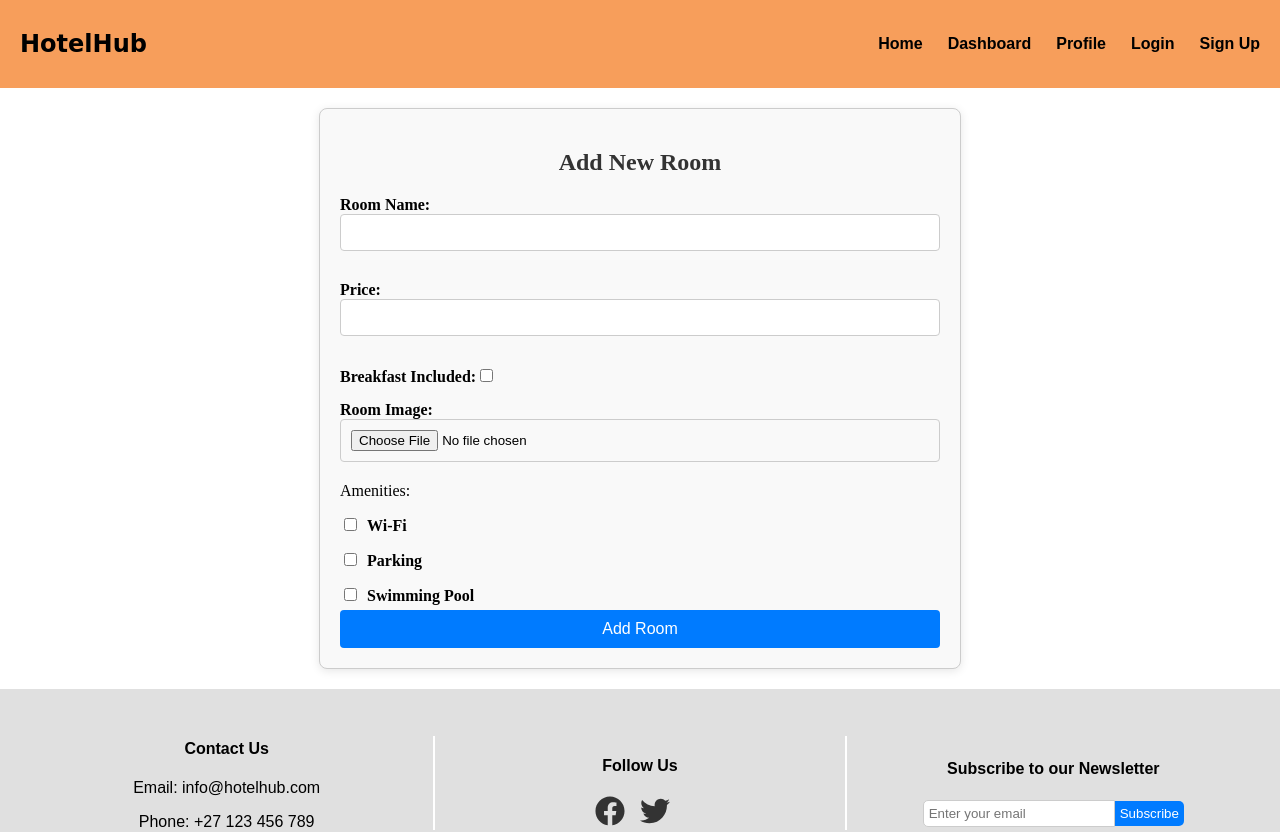
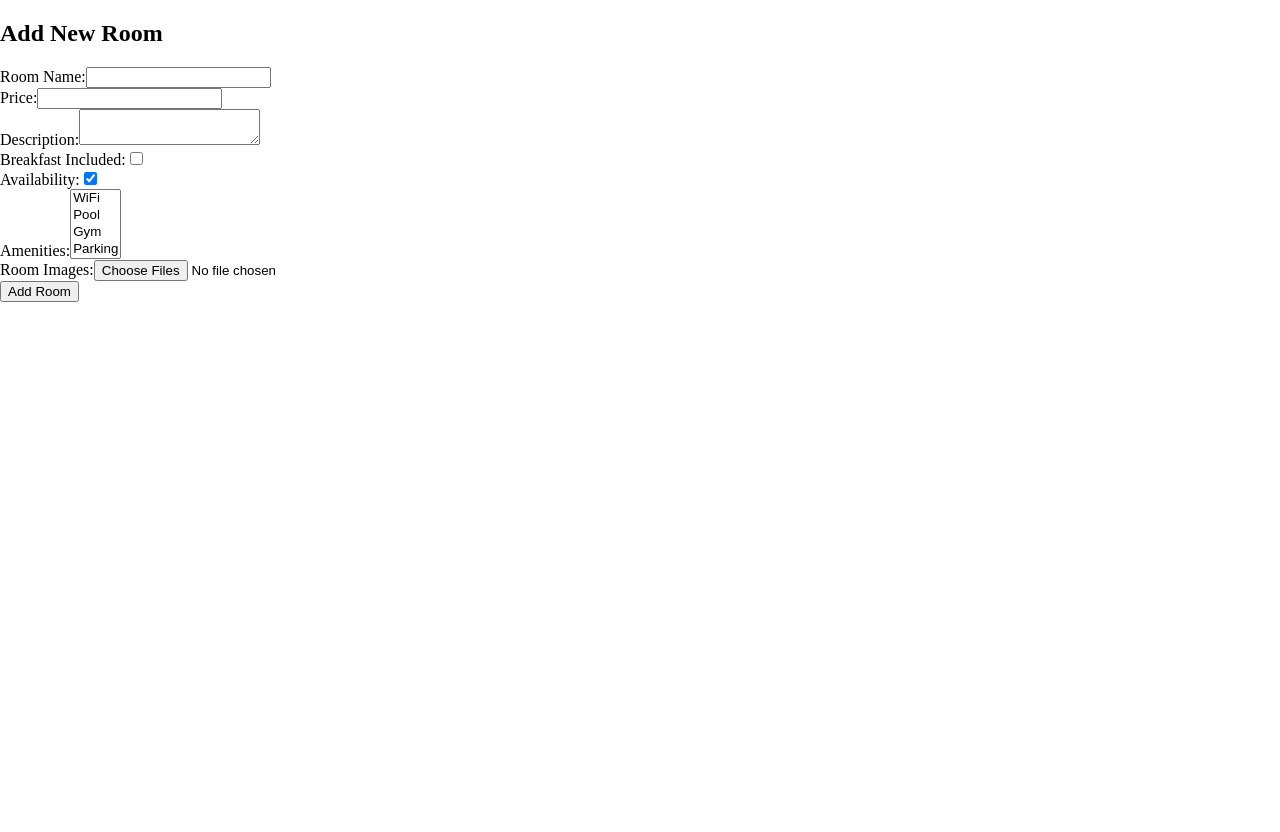
Before and after one commit to Siphe23/Admin-hotel-app, a React (Create React App) app: page /adminprofile in a window 1280 px wide. Shown: the top 832 px of the page. After the commit the page ends 800 px from the top, so only its background shows below. Built offline with nearby package versions, Linux system fonts and the light colour scheme.

Commit message:
added fiele an Updated some of the files

```diff
--- a/src/Firebase/firebase.js
+++ b/src/Firebase/firebase.js
@@ -1,10 +1,12 @@
+// Import the functions you need from the SDKs you need
+import { initializeApp } from "firebase/app";
+import { getAuth } from "firebase/auth"; // Import Auth
+import { getFirestore } from "firebase/firestore"; // Import Firestore
+import { getStorage } from "firebase/storage"; // Import Storage
+// You can import analytics if you decide to use it later
+// import { getAnalytics } from "firebase/analytics";
 
-import { initializeApp } from "firebase/app";
-import { getAuth } from "firebase/auth";
-import { getFirestore } from "firebase/firestore";
-import { getStorage } from "firebase/storage";
-
-
+// Your web app's Firebase configuration
 const firebaseConfig = {
   apiKey: "AIzaSyB35zqc99O83jS6NZHsYXFpL8wOQ3djxRg",
   authDomain: "hotel-booking-app-a083a.firebaseapp.com",
@@ -12,14 +14,19 @@ const firebaseConfig = {
   storageBucket: "hotel-booking-app-a083a.appspot.com",
   messagingSenderId: "386005281931",
   appId: "1:386005281931:web:6e2a5b475b9383f341b88e",
-  measurementId: "G-SJE0KBMDPC",
+  measurementId: "G-SJE0KBMDPC"
 };
 
-
+// Initialize Firebase
 const app = initializeApp(firebaseConfig);
 
-const auth = getAuth(app);
-const db = getFirestore(app);
-const storage = getStorage(app);
+// Initialize Firebase services
+const auth = getAuth(app); // Initialize Auth
+const db = getFirestore(app); // Initialize Firestore
+const storage = getStorage(app); // Initialize Storage
 
+// You can initialize analytics if you need it
+// const analytics = getAnalytics(app);
+
+// Export the necessary Firebase services
 export { auth, db, storage };
--- a/src/Pages/AdminLogin.js
+++ b/src/Pages/AdminLogin.js
@@ -1,38 +1,23 @@
-import React, { useEffect, useState } from 'react';
-import { useNavigate } from 'react-router-dom';
-import { useSelector, useDispatch } from 'react-redux';
-import { login as loginAction } from '../redux/authSlice';
+import React, { useState } from 'react';
+import { useNavigate, Link } from 'react-router-dom';
 import Navbar from '../components/Navbar';
 import Footer from '../components/Footer';
+import { auth } from '../Firebase/firebase';
+import { signInWithEmailAndPassword } from 'firebase/auth';
+import { useDispatch } from 'react-redux';
+import { login } from '../redux/authSlice';
 import '../assets/auth.css';
 
-import '../assets/footer.css';
-
-import { auth } from '../Firebase/firebase';
-import { signInWithEmailAndPassword } from 'firebase/auth';
-
-const AdminLogin = () => {
-  const navigate = useNavigate();
+function AdminLogin() {
   const dispatch = useDispatch();
-  const isAuthenticated = useSelector((state) => state.auth.isAuthenticated);
-  const userRole = useSelector((state) => state.auth.userRole);
+  const navigate = useNavigate(); // Initialize useNavigate
   const [loginDetails, setLoginDetails] = useState({
     email: '',
-    password: '',
-    userType: 'admin',
+    password: ''
   });
-  const [loading, setLoading] = useState(false);
-  const [error, setError] = useState('');
-
-  useEffect(() => {
-    if (isAuthenticated) {
-      if (userRole === 'admin') {
-        navigate('/admindashboard');
-      } else {
-        navigate('/adminhome');
-      }
-    }
-  }, [isAuthenticated, userRole, navigate]);
+  const [errorMessage, setErrorMessage] = useState('');
+  const [successMessage, setSuccessMessage] = useState('');
+  const [loading, setLoading] = useState(false); // Add loading state
 
   const handleLoginChange = (e) => {
     const { id, value } = e.target;
@@ -41,47 +26,37 @@ const AdminLogin = () => {
 
   const handleLoginSubmit = async (e) => {
     e.preventDefault();
-    setLoading(true);
-    setError('');
-
-    console.log("Login Details:", loginDetails);
+    setLoading(true); // Set loading to true
+    setErrorMessage('');
+    setSuccessMessage('');
 
     try {
-      const userCredential = await signInWithEmailAndPassword(auth, loginDetails.email, loginDetails.password);
+      const userCredential = await signInWithEmailAndPassword(
+        auth,
+        loginDetails.email,
+        loginDetails.password
+      );
       const user = userCredential.user;
 
-      dispatch(loginAction({ role: loginDetails.userType, uid: user.uid }));
+      // Dispatch the login action with user data or role
+      dispatch(login({ role: 'admin' })); // Adjust according to your user type handling
+      setSuccessMessage('Login successful!');
 
-      if (loginDetails.userType === 'admin') {
-        navigate('/admindashboard');
-      } else {
-        navigate('/adminhome');
-      }
+      // Redirect to the admin dashboard
+      navigate('/admindashboard'); // Redirect here
+
     } catch (error) {
-      console.error('Error during login: ', error);
-      setError(getErrorMessage(error.code));
+      console.error('Error logging in: ', error);
+      setErrorMessage(error.message);
     } finally {
-      setLoading(false);
-    }
-  };
-
-  const getErrorMessage = (code) => {
-    switch (code) {
-      case 'auth/user-not-found':
-        return 'No user found with this email.';
-      case 'auth/wrong-password':
-        return 'Incorrect password. Please try again.';
-      default:
-        return 'Login failed. Please check your credentials.';
+      setLoading(false); // Reset loading state
     }
   };
 
   return (
     <>
       <Navbar />
-      <div className="login-container">
-        <h2>Admin Login</h2>
-        {error && <div className="error-message">{error}</div>}
+      <h2>Login to your account</h2>
       <form className="login-form" onSubmit={handleLoginSubmit}>
         <input
           type="email"
@@ -90,8 +65,6 @@ const AdminLogin = () => {
           onChange={handleLoginChange}
           placeholder="Enter your email"
           required
-            disabled={loading}
-            aria-label="Email"
         />
         <input
           type="password"
@@ -100,28 +73,19 @@ const AdminLogin = () => {
           onChange={handleLoginChange}
           placeholder="Enter your password"
           required
-            disabled={loading}
-            aria-label="Password"
         />
-          <select
-            id="userType"
-            value={loginDetails.userType}
-            onChange={handleLoginChange}
-            disabled={loading}
-            aria-label="User Type"
-          >
-            <option value="admin">Admin</option>
-            <option value="user">User</option>
-          </select>
         <button type="submit" disabled={loading}>
           {loading ? 'Logging in...' : 'Login'}
         </button>
+        {errorMessage && <p style={{ color: 'red' }}>{errorMessage}</p>}
+        {successMessage && <p style={{ color: 'green' }}>{successMessage}</p>}
       </form>
-
-      </div>
+      <p>
+        Don't have an account? <Link to="/adminsignup">Sign Up</Link>
+      </p>
       <Footer />
     </>
   );
-};
+}
 
 export default AdminLogin;
--- a/src/Pages/AdminProfile.js
+++ b/src/Pages/AdminProfile.js
@@ -1,13 +1,8 @@
 import React, { useState } from 'react';
 import { useDispatch } from 'react-redux';
 import { addRoom } from '../redux/hotelSlice';
-import { db, storage } from '../Firebase/firebase';
-import { collection, addDoc } from 'firebase/firestore';
+import { storage } from '../Firebase/firebase';
 import { ref, uploadBytes, getDownloadURL } from 'firebase/storage';
-import Navbar from '../components/Navbar';
-import Footer from '../components/Footer';
-import '../assets/footer.css';
-import '../assets/AdminProfile.css';
 
 function AdminProfile() {
     const dispatch = useDispatch();
@@ -15,67 +10,70 @@ function AdminProfile() {
     const [roomDetails, setRoomDetails] = useState({
         name: '',
         price: '',
+        description: '',
         breakfastIncluded: false,
+        availability: true,
         amenities: [],
-        imageFile: null,
+        imageFiles: [],
     });
 
     const handleChange = (e) => {
         const { name, value, type, checked } = e.target;
-        if (type === 'file') {
-            setRoomDetails((prev) => ({ ...prev, imageFile: e.target.files[0] }));
-        } else if (type === 'checkbox') {
-            if (checked) {
-                setRoomDetails((prev) => ({
-                    ...prev,
-                    amenities: [...prev.amenities, name],
+        setRoomDetails((prevDetails) => ({
+            ...prevDetails,
+            [name]: type === 'checkbox' ? checked : value,
         }));
-            } else {
-                setRoomDetails((prev) => ({
-                    ...prev,
-                    amenities: prev.amenities.filter((amenity) => amenity !== name),
-                }));
-            }
-        } else {
-            setRoomDetails((prev) => ({
-                ...prev,
-                [name]: value,
-            }));
-        }
     };
 
+    const handleAmenitiesChange = (e) => {
+        const { value } = e.target;
+        setRoomDetails((prevDetails) => ({
+            ...prevDetails,
+            amenities: prevDetails.amenities.includes(value)
+                ? prevDetails.amenities.filter((amenity) => amenity !== value)
+                : [...prevDetails.amenities, value],
+        }));
+    };
+
+    const handleImageChange = (e) => {
+        const files = Array.from(e.target.files);
+        setRoomDetails((prevDetails) => ({
+            ...prevDetails,
+            imageFiles: files,
+        }));
+    };
     const handleSubmit = async (e) => {
         e.preventDefault();
 
         try {
-            let imageUrl = '';
+            const imageUrls = await Promise.all(
+                roomDetails.imageFiles.map(async (file) => {
+                    const storageRef = ref(storage, `room-images/${file.name}`);
+                    const snapshot = await uploadBytes(storageRef, file);
+                    return await getDownloadURL(snapshot.ref);
+                })
+            );
 
-            if (roomDetails.imageFile) {
-                const storageRef = ref(storage, `room-images/${roomDetails.imageFile.name}`);
-                const snapshot = await uploadBytes(storageRef, roomDetails.imageFile);
-                imageUrl = await getDownloadURL(snapshot.ref);
-            }
-
-            const { imageFile, ...roomDataWithoutImage } = roomDetails;
+            const { imageFiles, ...roomDataWithoutImage } = roomDetails;
 
             const roomData = {
                 ...roomDataWithoutImage,
                 price: parseFloat(roomDetails.price),
-                image: imageUrl,
+                images: imageUrls, // Store as an array of URLs
             };
 
-            const docRef = await addDoc(collection(db, 'rooms'), roomData);
-            console.log('Document written with ID: ', docRef.id);
-
-            dispatch(addRoom({ id: docRef.id, ...roomData }));
+            // Dispatching the addRoom action
+            dispatch(addRoom(roomData));
 
             // Reset form after submission
             setRoomDetails({
                 name: '',
                 price: '',
+                description: '',
                 breakfastIncluded: false,
+                availability: true,
                 amenities: [],
-                imageFile: null,
+                imageFiles: [], // Reset the image files
             });
 
             alert("Room added successfully!");
@@ -85,94 +83,64 @@ function AdminProfile() {
         }
     };
 
+
     return (
-        <>
-            <Navbar />
-            <div className="admin-profile-container">
+        <form onSubmit={handleSubmit}>
             <h2>Add New Room</h2>
-                <form onSubmit={handleSubmit}>
-                    <label htmlFor="roomName">
+            <div>
+                <label>
                     Room Name:
-                        <input
-                            type="text"
-                            id="roomName"
-                            name="name"
-                            autoComplete="off"
-                            value={roomDetails.name}
-                            onChange={handleChange}
-                            required
-                        />
+                    <input type="text" name="name" value={roomDetails.name} onChange={handleChange} required />
                 </label>
-                    <label htmlFor="roomPrice">
+            </div>
+            <div>
+                <label>
                     Price:
-                        <input
-                            type="number"
-                            id="roomPrice"
-                            name="price"
-                            value={roomDetails.price}
-                            onChange={handleChange}
-                            required
-                        />
+                    <input type="number" name="price" value={roomDetails.price} onChange={handleChange} required />
                 </label>
+            </div>
+            <div>
+                <label>
+                    Description:
+                    <textarea name="description" value={roomDetails.description} onChange={handleChange} required />
+                </label>
+            </div>
+            <div>
                 <label>
                     Breakfast Included:
-                        <input
-                            type="checkbox"
-                            name="breakfastIncluded"
-                            checked={roomDetails.breakfastIncluded}
-                            onChange={(e) => setRoomDetails({ ...roomDetails, breakfastIncluded: e.target.checked })}
-                        />
+                    <input type="checkbox" name="breakfastIncluded" checked={roomDetails.breakfastIncluded} onChange={handleChange} />
                 </label>
-                    <label htmlFor="roomImage">
-                        Room Image:
-                        <input
-                            type="file"
-                            id="roomImage"
-                            accept="image/*"
-                            name="imageFile"
-                            onChange={handleChange}
-                            required
-                        />
+            </div>
+            <div>
+                <label>
+                    Availability:
+                    <input type="checkbox" name="availability" checked={roomDetails.availability} onChange={handleChange} />
                 </label>
+            </div>
             <div>
+                <label>
                     Amenities:
+                    <select multiple onChange={handleAmenitiesChange}>
+                        <option value="WiFi">WiFi</option>
+                        <option value="Pool">Pool</option>
+                        <option value="Gym">Gym</option>
+                        <option value="Parking">Parking</option>
+                    </select>
+                </label>
+            </div>
+            <div>
                 <label>
-                            <input
-                                type="checkbox"
-                                name="wifi"
-                                checked={roomDetails.amenities.includes('wifi')}
-                                onChange={handleChange}
-                            />
-                            Wi-Fi
-                        </label>
-                        <label>
-                            <input
-                                type="checkbox"
-                                name="parking"
-                                checked={roomDetails.amenities.includes('parking')}
-                                onChange={handleChange}
-                            />
-                            Parking
-                        </label>
-                        <label>
-                            <input
-                                type="checkbox"
-                                name="swimmingPool"
-                                checked={roomDetails.amenities.includes('swimmingPool')}
-                                onChange={handleChange}
-                            />
-                            Swimming Pool
+                    Room Images:
+                    <input type="file" accept="image/*" multiple onChange={handleImageChange} required />
                 </label>
             </div>
             <button type="submit">Add Room</button>
         </form>
-            </div>
-            <Footer />
-        </>
     );
 }
 
 export default AdminProfile;
+
 
 // import { useDispatch, useSelector } from 'react-redux';
 // import { addRoom, updateRoom, deleteRoom, setRooms, fetchRooms } from '../redux/hotelSlice';
--- a/src/assets/home.css
+++ b/src/assets/home.css
@@ -1,3 +1,9 @@
+.admin-home-container {
+    background-size: cover;
+    background-position: center;
+    height: 100vh;
+  }
+
 .admin-home-container {
     padding: 20px;
     background-color: #f5f5f5;
--- /dev/null
+++ b/src/context/RatingsContext.js
@@ -0,0 +1,39 @@
+import React, { createContext, useContext, useState } from 'react';
+
+// Create the Ratings Context
+const RatingsContext = createContext();
+
+// Create a custom hook for using the Ratings Context
+export const useRatings = () => {
+  const context = useContext(RatingsContext);
+
+  // Throw an error if useRatings is used outside the RatingsProvider
+  if (!context) {
+    throw new Error('useRatings must be used within a RatingsProvider');
+  }
+
+  return context;
+};
+
+// RatingsProvider component that provides the context value
+export const RatingsProvider = ({ children }) => {
+  const [userRatings, setUserRatings] = useState({}); // Initialize as an object for ratings
+
+  const updateRating = (offerId, rating) => {
+    setUserRatings((prevRatings) => ({
+      ...prevRatings,
+      [offerId]: rating,
+    }));
+  };
+
+  const value = {
+    userRatings,
+    updateRating // Provide the updateRating function to the context
+  };
+
+  return (
+    <RatingsContext.Provider value={value}>
+      {children}
+    </RatingsContext.Provider>
+  );
+};
```
Also changed, not shown: src/App.js (+5 -10 lines), src/Pages/AdminHome.js (+43 -21 lines), src/Pages/AdminSignup.js (+5 -2 lines), src/assets/auth.css (+53 -60 lines), src/redux/hotelSlice.js (+40 -19 lines). Lines whose indentation alone changed are shown as unchanged.
